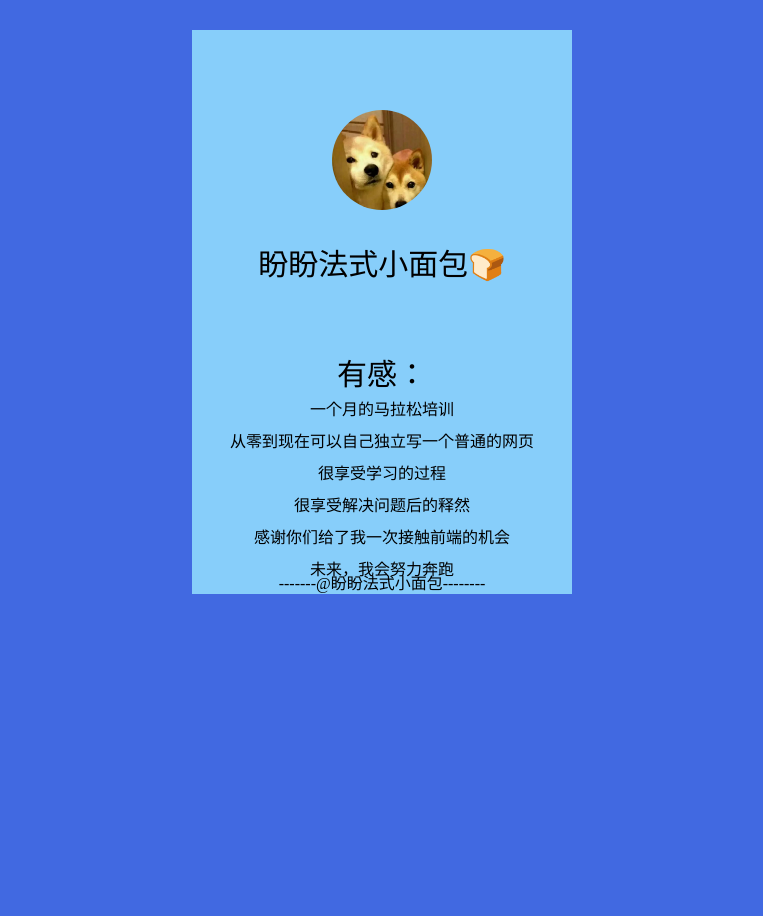
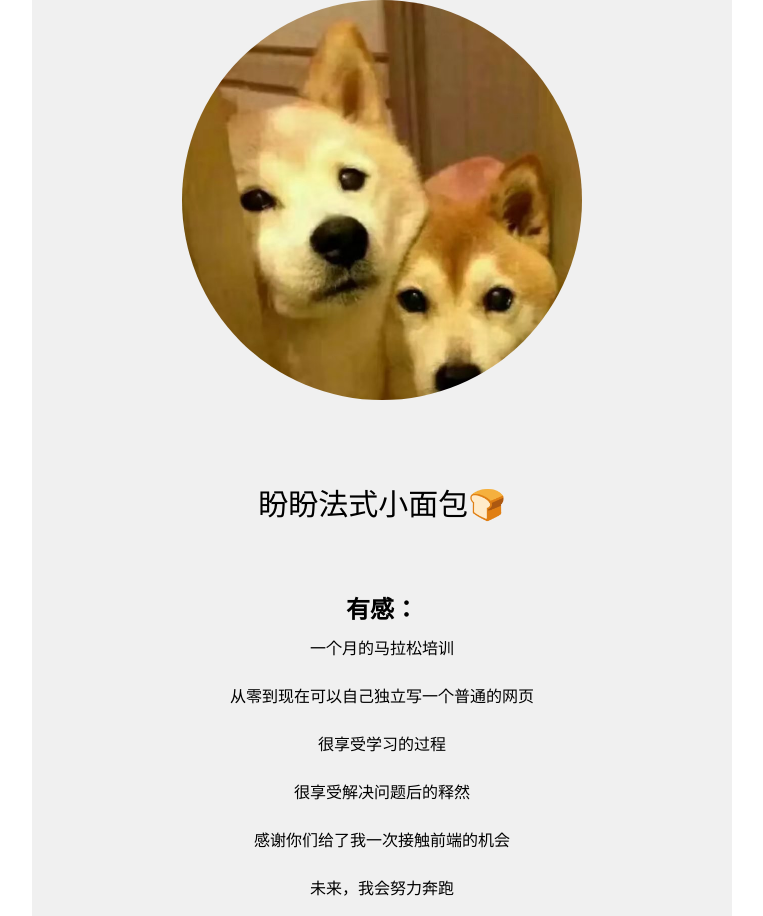
Before and after one commit to French-bun-of-PanPan/hackathon, a plain HTML site: page index.html in a window 1280 px wide. Shown: the top 916 px of the page, without its empty margins (258-1021 px from the left). Before the commit the page ends 800 px from the top, so only its background shows below. Drawn offline with Linux system fonts and the light colour scheme.

Commit message:
Update style.css

```diff
--- a/style.css
+++ b/style.css
@@ -2,28 +2,26 @@
 	margin: 0;
 	padding: 0;
 }
+
 body{
-	background-color: #4169E1;
-	width: 380px;
-/*	height:;*/
-	margin:30px auto;/*居中*/
+	width: 700px;
+	margin: 0 auto;/*居中*/
 	/*height: 1200px;*//*测试距离*/
 	text-align: center;
 }
 .container{
-	background-color: #87CEFA;
+	background-color: #f0f0f0;
 	/*height: 1200px;*//*测试距离*/
 }
 .header{
-	height: 180px;/*头像区域*/
+	height: 450px;/*头像区域*/
 }
-.header img{
-	margin-top: 80px;
-	width : 100px;
+img{
+	width : 400px;
 	border-radius: 50% ;
 }
-.header img:hover{
-	width : 130px;
+img:hover{
+	width : 450px;
 }
 
 .name{
@@ -31,26 +29,19 @@ body{
 	height: 50px;/*名字区域*/
 	font:30px  Georgia ;
 }
-div h2{
-	font:30px pxGeorgia;
-}
 .content{
 	padding-top: 30px;
-	height: 220px;
+	height: 500px;
 }
 .content li{
 	list-style: none;
-	line-height: 2;
+	line-height: 3;
 }
-.footer img{
-	/*padding-top:10px;
-	border-top: 8px solid #00BFFF;
-	height: 30px;
-	background-color:#00B0FF;
+.footer{
+	padding-top:10px;
+	border-top: 8px solid #666;
+	height: 50px;
+	background-color: #333;
 	font:13px  Georgia;
-	color:  #fff;*/
-
-	margin-bottom: 30px;
-	width : 30px;
-	border-radius: 50% ;
+	color:  #666;
 }
```
